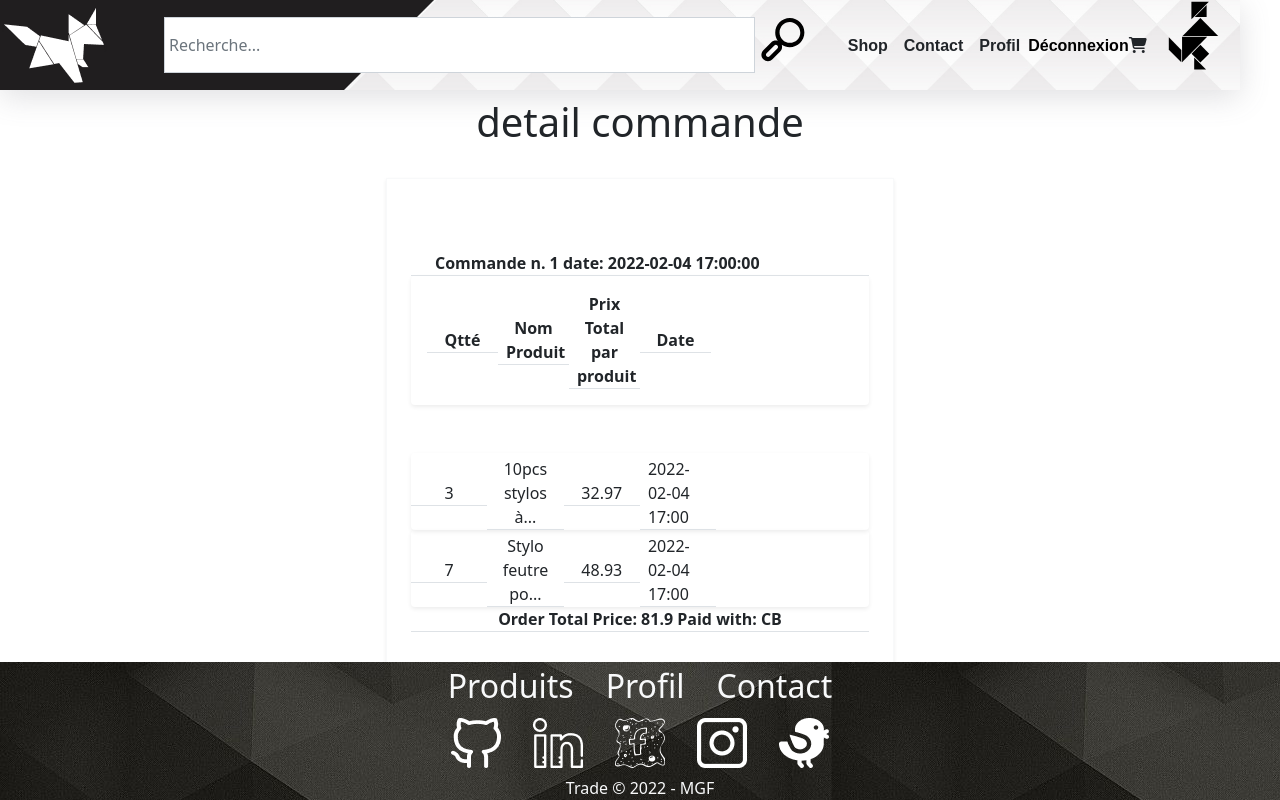
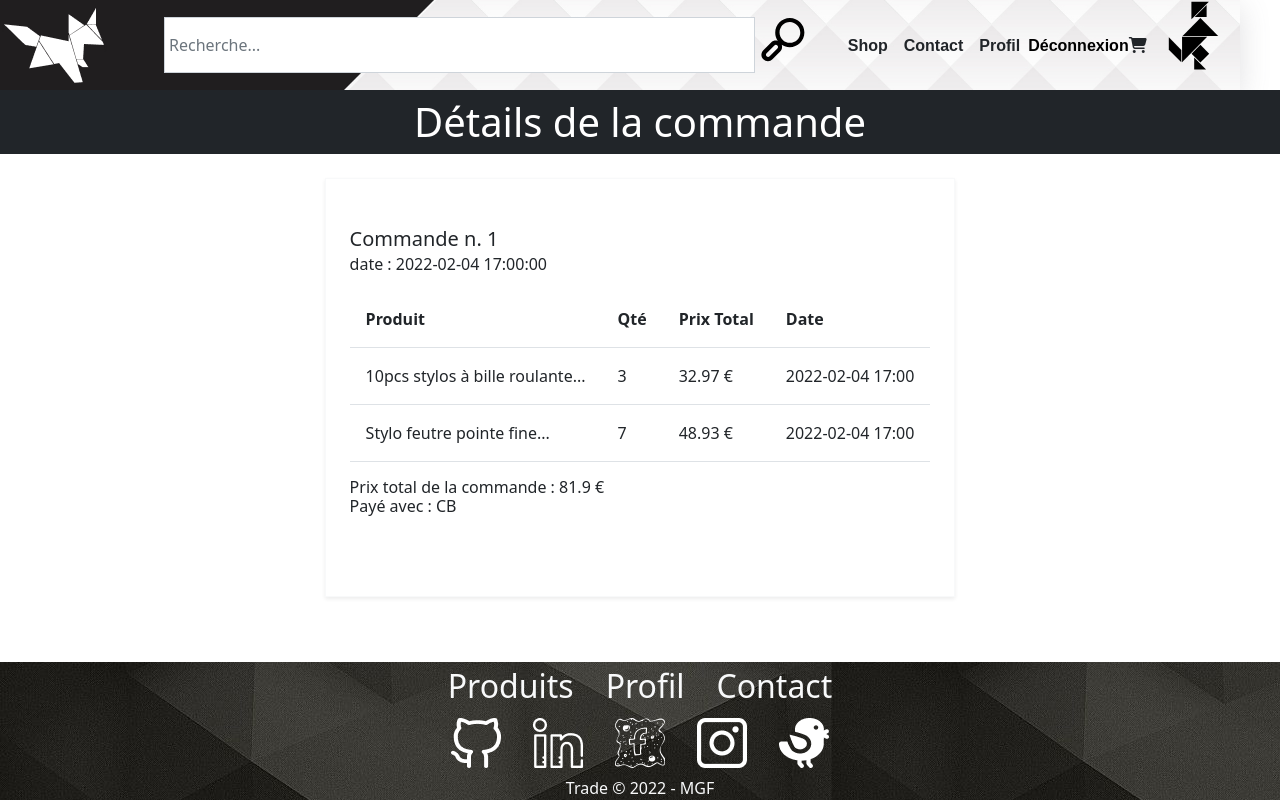
Before and after one commit to mathieu-tatat/boutique, a PHP site: page /commande.php in a window 1280 px wide. Run offline with PHP 8.4, Linux system fonts and the light colour scheme; the visitor is signed in with stand-in values (Sample User, id 1); data comes from the database, SQL or seed files in the repository; some libraries are stand-ins or nearby versions.

Commit message:
commit pour table commandes

```diff
--- a/View/patron.php
+++ b/View/patron.php
@@ -18,7 +18,7 @@
         <?php require_once ('View/header.php') ?>
     </header>
 
-    <h1 class="text-center text-dark py-2" ><?= $title ?></h1>
+    <h1 class="text-center bg-dark text-white py-2" ><?= $title ?></h1>
 
     <?php require_once('View/Error.php')?>
 
--- a/cart.php
+++ b/cart.php
@@ -27,8 +27,8 @@
                 </tr>
 
                 <?php $infosProduitsDansPanier= [];?>
+
                 <!-- table content -->
-
                 <?php  for($i=0;$i<=isset($products_infos[$i]);$i++): ?>
                     <?php array_push($infosProduitsDansPanier, array($products_infos[$i]["id_produit"],$quantity[$i])) ?>
 
--- a/commande.php
+++ b/commande.php
@@ -1,4 +1,4 @@
-<?php $title = "detail commande" ?>
+<?php $title = "Détails de la commande" ?>
 <?php session_start(); ?>
 <?php require_once('Model/User.php'); ?>
 <?php require_once('Model/Cart.php'); ?>
@@ -16,43 +16,41 @@
 
 
     <div class="shadow-sm p-5 mb-5 border border-light border-1 px-4 mt-4">
-        <table class="table px-4 mt-4 mb-4">
+        <div class="h5 mb-3">
+            Commande n. <?= $id_comm; ?><br>
+            <span class="h6">
+               date : <?= $comm[0]['date_commande'] ?>
+                </span>
+        </div>
+         <?php if(isset($_SESSION['connected']) and isset($comm)): ?>
+             <table class="table p-3">
+             <?php  $tot=0; ?>
+                <tbody class="">
                     <tr>
-                <th class="h-1 px-4 mt-4 mb-4">
-                    <b>Commande n. <?= $id_comm; ?>
-                        <span> date: <?= $comm[0]['date_commande'] ?></b></span>
-                </th>
-            </tr>
-            <?php if(isset($_SESSION['connected']) and isset($comm)): ?>
-                <tr class="d-flex flex-row align-items-center shadow-sm p-3 mb-5 rounded-2 text-center">
-                    <?php  $tot=0; ?>
-                    <th class="col-md-2 px-3" >Qtté</th>
-                    <th class="col-md-2 px-2" >Nom Produit</th>
-                    <th class="col-md-2 px-2" >Prix Total par produit</th>
-                    <th class="col-md-2 px-2" >Date</th>
+                        <th class="p-3">Produit</th>
+                        <th class="p-3">Qté</th>
+                        <th class="p-3">Prix Total</th>
+                        <th class="p-3">Date</th>
                     </tr>
                     <?php for($i=0;$i<=isset($comm[$i]);$i++): $tot+=$comm[$i]['price'];?>
-                <tr class="d-flex flex-row align-items-center shadow-sm rounded-2">
-                    <td class="col-md-2 mt-1 px-2 text-center" ><?= $comm[$i]['quantité'] ?></td>
-                    <td class="col-md-2 mt-1 px-2 text-center" ><?=substr($comm[$i]['nom_produit'],0,15)?>...</td>
-                    <td class="col-md-2 mt-1 px-2 text-center" ><?= $comm[$i]['price'] ?></td>
-                    <td class="col-md-2 mt-1 px-2 text-justify" ><?= substr($comm[$i]['date_commande'],0,16) ?></td>
+                    <tr>
+                        <td class="p-3"><?= substr($comm[$i]['nom_produit'],0,60)?>...</td>
+                        <td class="p-3"><?= $comm[$i]['quantité'] ?></td>
+                        <td class="p-3 text-nowrap"><?= $comm[$i]['price'] ?> €</td>
+                        <td class="p-3"><?= substr($comm[$i]['date_commande'],0,16) ?></td>
                     </tr>
                     <?php endfor; ?>
-                <tr class="col px-4 mt-4 mb-4 text-center">
-                    <th >
-                        Order Total Price: <?= $tot ?>
-                        Paid with: <?= $comm[0]['nom_paiement'] ?>
-                    </th>
-                </tr>
+                </tbody>
+        </table>
+        <div class="mb-3 py-3 h6">
+            Prix total de la commande : <?= $tot ?> €<br>
+            Payé avec : <?= $comm[0]['nom_paiement'] ?>
+        </div>
         <?php else: ?>
-                <tr>
-                    <th>
+        <div>
             <b class="lead"> you don't have any order yet </b>
-                    </th>
-                </tr>
+        </div>
         <?php endif; ?>
-        </table>
     </div>
 </div>
 
--- a/shop.php
+++ b/shop.php
@@ -1,4 +1,4 @@
-<?php $title = "shop" ?>
+<?php $title = "Shop" ?>
 <?php session_start();?>
 <?php require_once('Model/Article.php'); ?>
 
@@ -14,7 +14,7 @@
 
 // creation de mes produits
 $souscategorie = new SousCategorie();
-$detail = new Article(); s
+$detail = new Article();
 
 ?>
 
```
Also changed, not shown: View/shopDefault.php (+6 -4 lines), profil.php (+5 -5 lines). Lines whose indentation alone changed are shown as unchanged.
